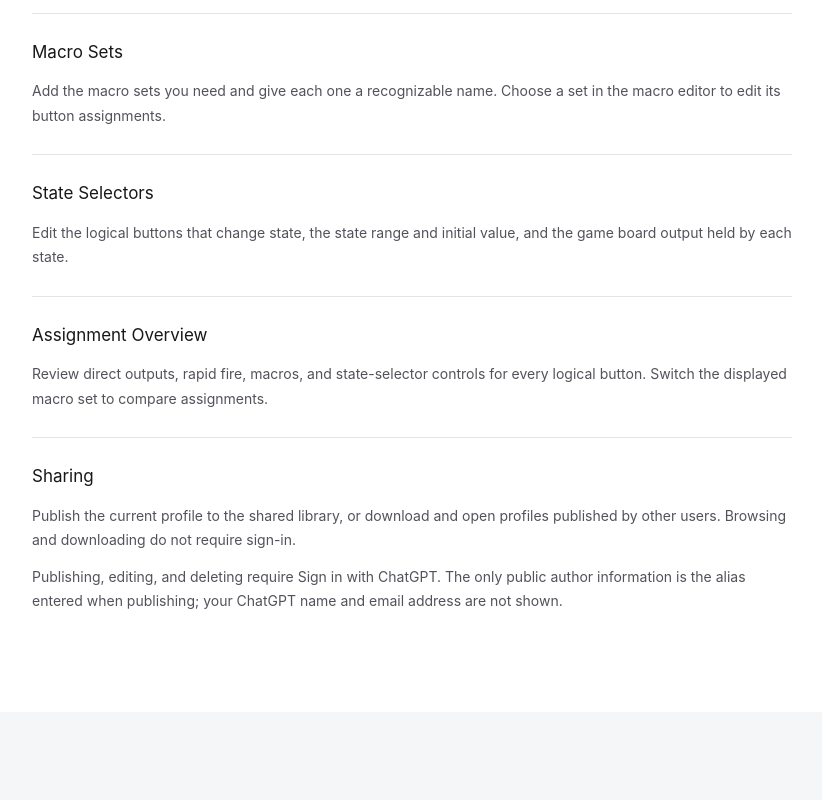
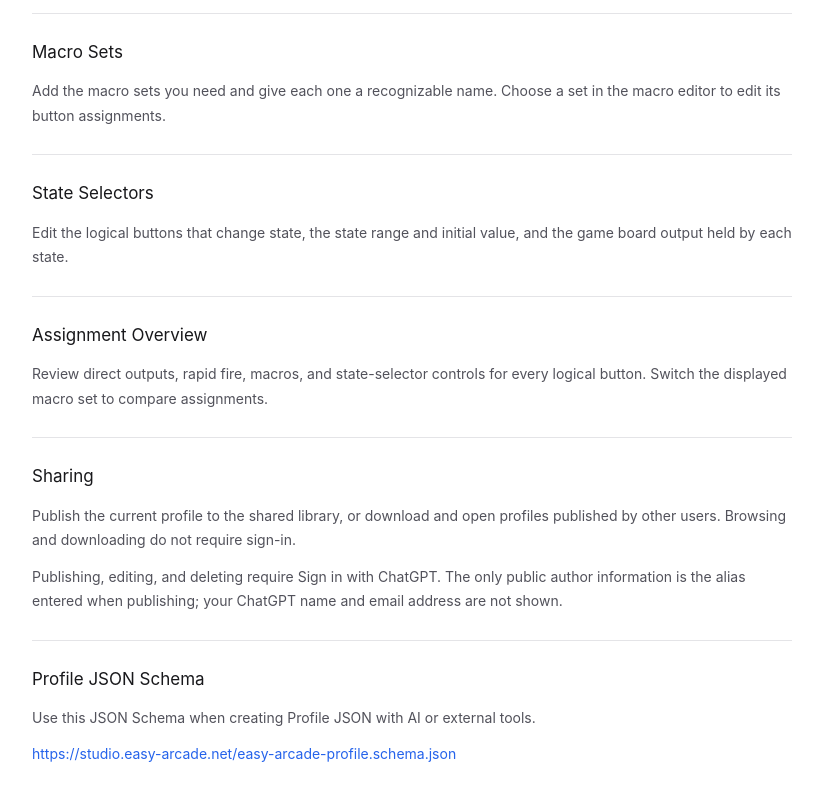
Before and after one commit to shuichitakano/easy_arcade_macro_studio, a Next.js app: page /help in a window 1280 px wide. Shown: the part 2225-3025 px from the top of the page, without its empty margins (228-1050 px from the left). Before the commit the page ends 2937 px from the top, so only its background shows below. Built offline with nearby package versions, Linux system fonts and the light colour scheme.

Commit message:
Link Profile JSON schema from help

```diff
--- a/app/globals.css
+++ b/app/globals.css
@@ -299,6 +299,7 @@ a.share-account:hover { color: var(--accent); }
 .help-section p, .help-section li { color: #52525b; line-height: 1.75; }
 .help-section p { margin: 0; }
 .help-section p + p { margin-top: 12px; }
+.schema-reference a { margin-top: 12px; display: inline-block; color: var(--accent); overflow-wrap: anywhere; }
 .help-section ul, .help-section ol { margin: 0; padding-left: 22px; }
 .help-section li + li { margin-top: 7px; }
 .help-section code { padding: 2px 5px; border-radius: 4px; background: var(--subtle); color: #334155; font-size: .9em; }
--- a/app/help/HelpContent.tsx
+++ b/app/help/HelpContent.tsx
@@ -5,6 +5,7 @@ import Link from "next/link";
 import { LanguageSwitch, useI18n } from "../i18n";
 
 type Section = { title: string; paragraphs: string[] };
+const PROFILE_SCHEMA_URL = "https://studio.easy-arcade.net/easy-arcade-profile.schema.json";
 
 const content = {
   ja: {
@@ -31,6 +32,8 @@ const content = {
       { title: "割り当て一覧", paragraphs: ["論理ボタンごとの直接出力、連射、マクロ、ステートセレクタの割り当てをまとめて確認します。表示するマクロセットを切り替えて比較できます。"] },
       { title: "共有", paragraphs: ["現在のプロファイルを共有ライブラリへ公開したり、ほかのユーザーが公開したプロファイルをダウンロードまたはエディタへ読み込んだりできます。閲覧とダウンロードにはログインが不要です。", "投稿・編集・削除にはChatGPTでのログインが必要です。公開される作者情報は投稿時に入力した作者名だけで、ChatGPTの名前やメールアドレスは表示されません。"] },
     ] as Section[],
+    schemaTitle: "Profile JSON Schema",
+    schemaLead: "AIや外部ツールでProfile JSONを作成するときは、次のJSON Schemaを参照してください。",
     back: "エディタへ戻る",
     flowLabel: "入力変換の流れ",
   },
@@ -58,6 +61,8 @@ const content = {
       { title: "Assignment Overview", paragraphs: ["Review direct outputs, rapid fire, macros, and state-selector controls for every logical button. Switch the displayed macro set to compare assignments."] },
       { title: "Sharing", paragraphs: ["Publish the current profile to the shared library, or download and open profiles published by other users. Browsing and downloading do not require sign-in.", "Publishing, editing, and deleting require Sign in with ChatGPT. The only public author information is the alias entered when publishing; your ChatGPT name and email address are not shown."] },
     ] as Section[],
+    schemaTitle: "Profile JSON Schema",
+    schemaLead: "Use this JSON Schema when creating Profile JSON with AI or external tools.",
     back: "Back to editor",
     flowLabel: "Input conversion flow",
   },
@@ -73,6 +78,7 @@ export function HelpContent() {
       {page.concepts.map((section, index) => <section className="help-section" key={section.title}><h2>{section.title}</h2>{index === 0 && <div className="concept-flow" aria-label={page.flowLabel}><span>{page.flow[0]}</span><b>→</b><span>{page.flow[1]}</span><b>→</b><span>{page.flow[2]}</span></div>}{section.paragraphs.map((paragraph) => <p key={paragraph}>{paragraph}</p>)}</section>)}
       <h1 className="help-subheading">{page.editorsTitle}</h1><p className="help-lead">{page.editorsLead}</p>
       {page.editors.map((section) => <section className="help-section" key={section.title}><h2>{section.title}</h2>{section.paragraphs.map((paragraph) => <p key={paragraph}>{paragraph}</p>)}</section>)}
+      <section className="help-section schema-reference"><h2>{page.schemaTitle}</h2><p>{page.schemaLead}</p><a href={PROFILE_SCHEMA_URL}>{PROFILE_SCHEMA_URL}</a></section>
     </article>
   </main>;
 }
```
Also changed, not shown: 1 other file (tests, documents, lock files or other folders).
